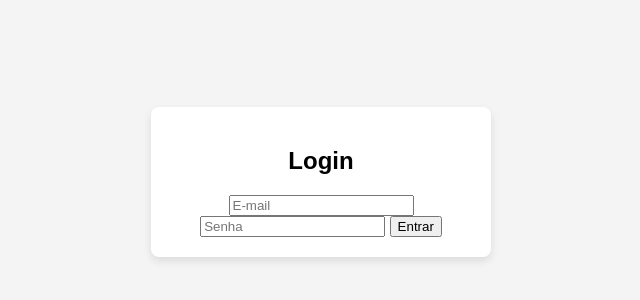
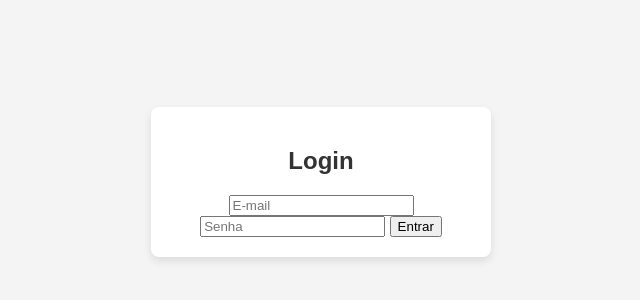
Before and after one commit to WendellMat/login-page, a plain HTML site: page index.html in a window 1280 px wide. Shown: the part 218-518 px from the top of the page, 319-959 px from the left. Drawn offline with Linux system fonts and the light colour scheme.

Commit message:
add h2 css

```diff
--- a/styles/style.css
+++ b/styles/style.css
@@ -18,3 +18,10 @@ body {
     width: 300px;
     text-align: center;
 }
+
+/* Título do formulário */
+.login-container h2 {
+    margin-bottom: 20px;
+    font-size: 24px;
+    color: #333;
+}
```
